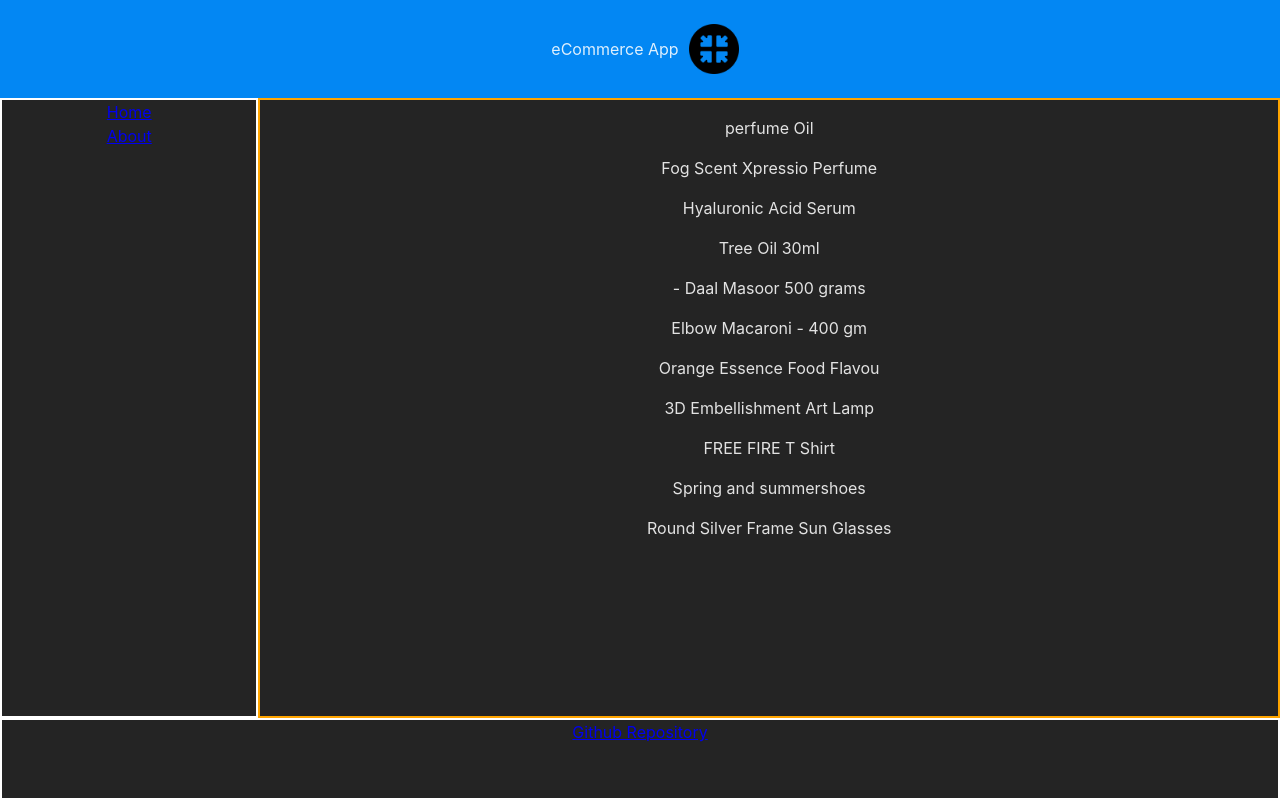
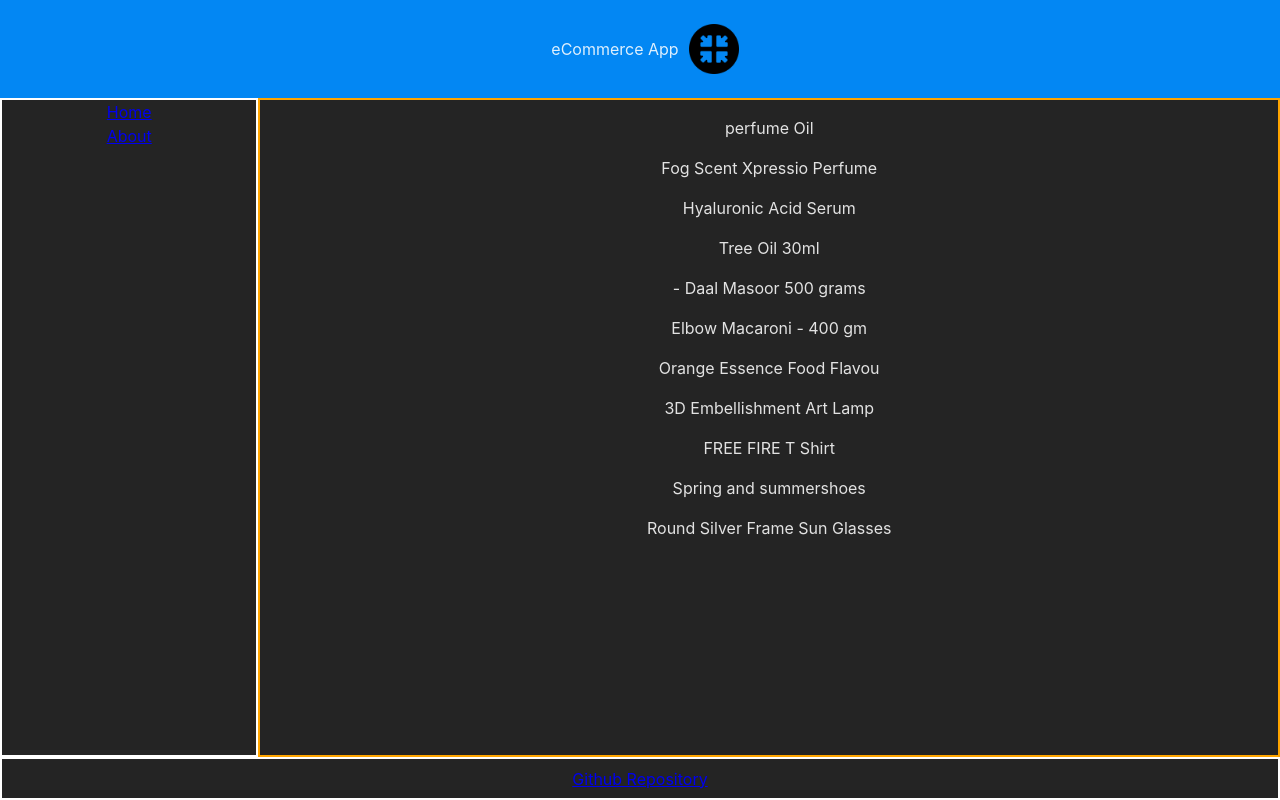
Before and after one commit to suastech/miniproject-reactApp, a React (Vite) app: page / in a window 1280 px wide. Built offline with nearby package versions, Linux system fonts and the light colour scheme.

Commit message:
adjusted footer size and text positioning

```diff
--- a/src/App.css
+++ b/src/App.css
@@ -28,7 +28,7 @@
 
 .main-view {
   display:flex;
-  height: 80%;
+  height: 85%;
   width: 100%
 }
 
@@ -38,8 +38,11 @@
 }
 
 .footer {
-  height: 10%;
+  height: 5%;
   border: 2px solid white;
+  display: flex;
+  justify-content: center;
+  align-items: center;
 }
 
 .products {
```
